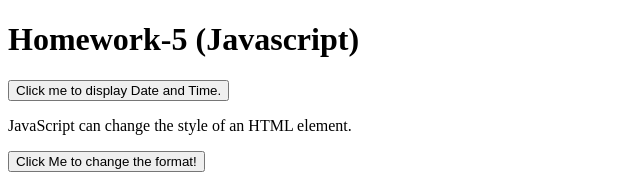
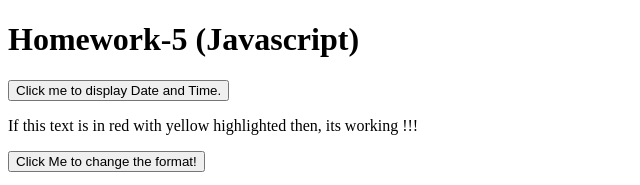
Before and after one commit to roshan-rai/hw-5, a plain HTML site: page index.html in a window 1280 px wide. Shown: the top 185 px of the page, without its empty margins (0-640 px from the left). Drawn offline with Linux system fonts and the light colour scheme.

Commit message:
Update index.html

```diff
--- a/index.html
+++ b/index.html
@@ -9,7 +9,7 @@
 
     <p id="demo"></p>
 
-    <p id="demo2">JavaScript can change the style of an HTML element.</p>
+    <p id="demo2">If this text is in red with yellow highlighted then, its working !!!</p>
 
     <script>
       function myFunction() {
```
